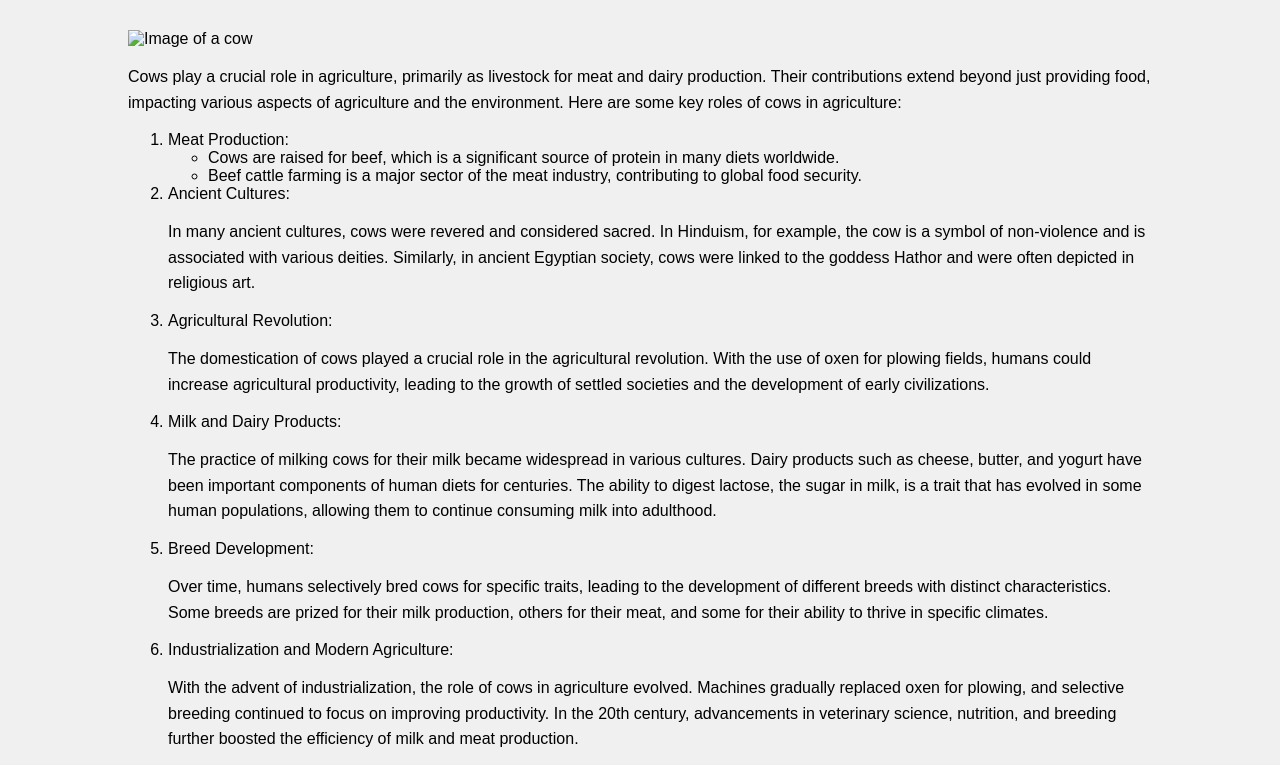
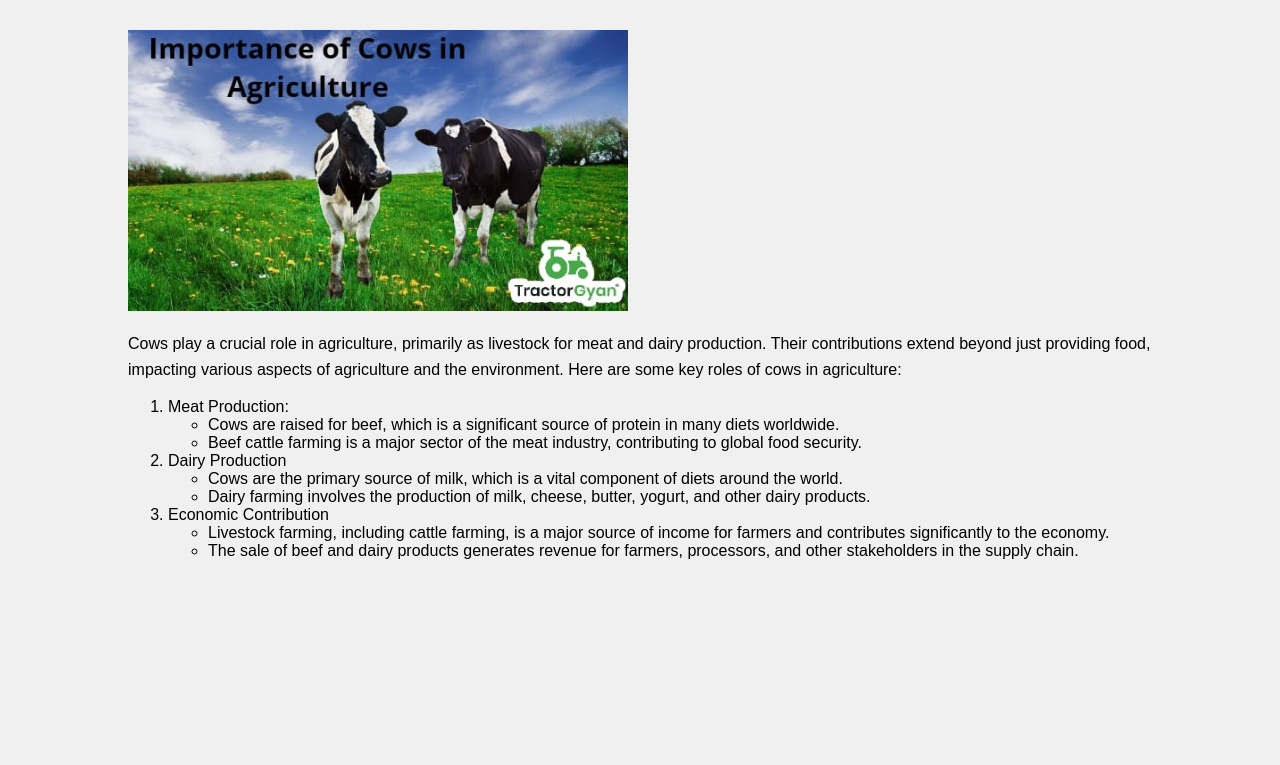
Before and after one commit to sanjayguwaju/daily, a plain HTML site: page table-of-contents/The Role of Cows in Agriculture/index.html in a window 1280 px wide. Shown: the part 181-946 px from the top of the page. After the commit the page ends 800 px from the top, so only its background shows below. Drawn offline with Linux system fonts and the light colour scheme.

Commit message:
Added content of roles of cow in agriculture

```diff
--- a/table-of-contents/The Role of Cows in Agriculture/index.html
+++ b/table-of-contents/The Role of Cows in Agriculture/index.html
@@ -8,7 +8,7 @@
     <button><a href="./../../index.html">Back to Homepage</a></button>
     <div class="container">
         <h1>The Role of Cows in Agriculture</h1>
-        <img src="Cow.jpg" alt="Image of a cow">
+        <img src="RolesOfCow.jpeg" alt="Image of a cow">
         <p>
 
 Cows play a crucial role in agriculture, primarily as livestock for meat and dairy production. Their contributions extend beyond just providing food, impacting various aspects of agriculture and the environment. Here are some key roles of cows in agriculture:
@@ -16,44 +16,20 @@ Cows play a crucial role in agriculture, primarily as livestock for meat and dai
         <ol>
             <li>Meat Production:</li>
             <ul>
-            <li> Cows are raised for beef, which is a significant source of protein in many diets worldwide. </li>
+                <li> Cows are raised for beef, which is a significant source of protein in many diets worldwide. </li>
                 <li> Beef cattle farming is a major sector of the meat industry, contributing to global food security.</li>
             </ul>
-            <li> Ancient Cultures:
-                <p>
-                In many ancient cultures, cows were revered and considered sacred. In Hinduism, for example, the cow is a symbol of non-violence and is associated with various deities. Similarly, in ancient Egyptian society, cows were linked to the goddess Hathor and were often depicted in religious art.
-            </p>
-            </li>
-            <li> Agricultural Revolution:
-                <p>
-                The domestication of cows played a crucial role in the agricultural revolution. With the use of oxen for plowing fields, humans could increase agricultural productivity, leading to the growth of settled societies and the development of early civilizations.
-        </p>
-    </li>
-    <li> Milk and Dairy Products:
-        <p>
-        The practice of milking cows for their milk became widespread in various cultures. Dairy products such as cheese, butter, and yogurt have been important components of human diets for centuries. The ability to digest lactose, the sugar in milk, is a trait that has evolved in some human populations, allowing them to continue consuming milk into adulthood.
-        </p>
-    </li>
-    <li> Breed Development:
-        <p>
-        Over time, humans selectively bred cows for specific traits, leading to the development of different breeds with distinct characteristics. Some breeds are prized for their milk production, others for their meat, and some for their ability to thrive in specific climates.
-        </p>
-    </li>
-    <li>  Industrialization and Modern Agriculture:</li>
-    <p> With the advent of industrialization, the role of cows in agriculture evolved. Machines gradually replaced oxen for plowing, and selective breeding continued to focus on improving productivity. In the 20th century, advancements in veterinary science, nutrition, and breeding further boosted the efficiency of milk and meat production.
-        </p>
+            <li> Dairy Production </li>
+            <ul>
+                <li>Cows are the primary source of milk, which is a vital component of diets around the world.</li>
+                <li>Dairy farming involves the production of milk, cheese, butter, yogurt, and other dairy products.</li>
+            </ul>
 
-    <li> Global Impact: </li>
-    <p>Cows have become one of the most widespread and economically important domesticated animals globally. They are raised for meat, milk, leather, and other by-products in diverse agricultural systems around the world.
-        </p>
-
-    <li>  Environmental Concerns: </li>
-    <p>In more recent times, the environmental impact of large-scale cattle farming has come under scrutiny due to issues such as deforestation, greenhouse gas emissions, and water usage. Efforts are being made to develop more sustainable and environmentally friendly practices in the livestock industry.
-        </p>
-
-       <p>Throughout history, cows have been integral to human survival and societal development, playing a multifaceted role in agriculture, culture, and daily life.
-        </p>
-
+            <li> Economic Contribution </li>
+            <ul>
+                <li>Livestock farming, including cattle farming, is a major source of income for farmers and contributes significantly to the economy.</li>
+                <li>The sale of beef and dairy products generates revenue for farmers, processors, and other stakeholders in the supply chain.</li>
+            </ul>
         </ol>
     </div>
 </body>
```
Also changed, not shown: table-of-contents/The Role of Cows in Agriculture/RolesOfCow.jpeg (added).
